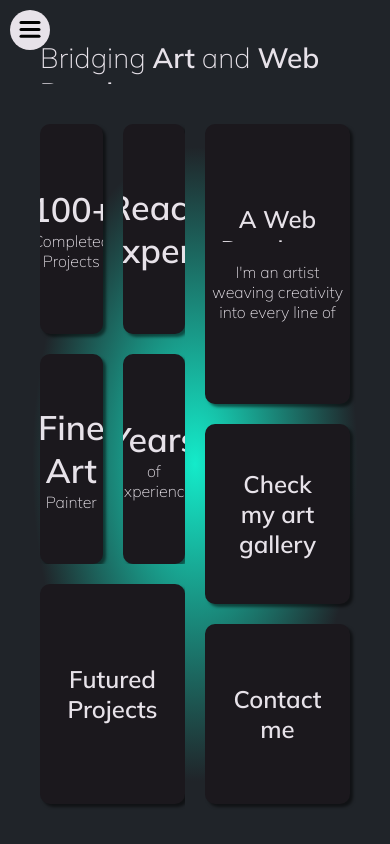
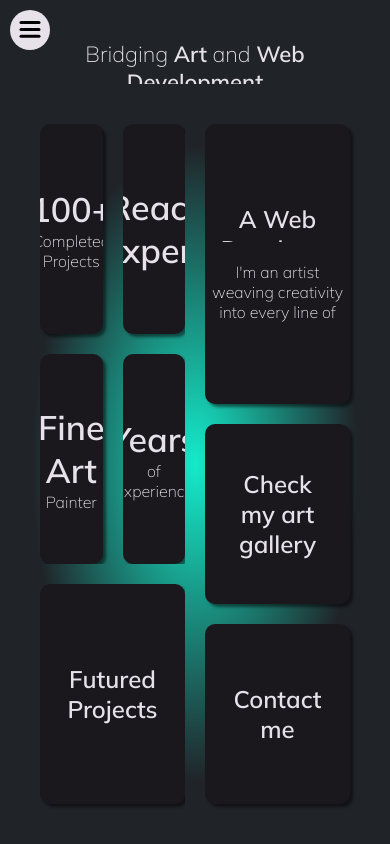
Before and after one commit to Lu-Smith/new_react_portfolio_sass, a React (Create React App) app: page / in a window 390 px wide. Built offline with nearby package versions, Linux system fonts and the light colour scheme.

Commit message:
Updated navbar mobile styling

```diff
--- a/src/styles/navbar.scss
+++ b/src/styles/navbar.scss
@@ -29,9 +29,14 @@
     }
 
     h1 {
-        flex:1;
+        flex: 1;
         font-weight: 100;
         font-size: $nav-font-size;
+
+        @include mobile {
+            font-size: $big-font-size;
+            text-align: center;
+        }
 
         strong {
             transition: 200ms all ease-in-out;
@@ -43,9 +48,15 @@
     }
 
     .socialLinks {
-        flex:2;
+        flex: 2;
         @include flex(center, flex-end);
         gap: 10px;
         font-size: $nav-font-size;
+
+        @include mobile {
+            flex: 1;
+            @include flex(center, center);
+            font-size: $big-font-size;
+        }
     }
 }
```
